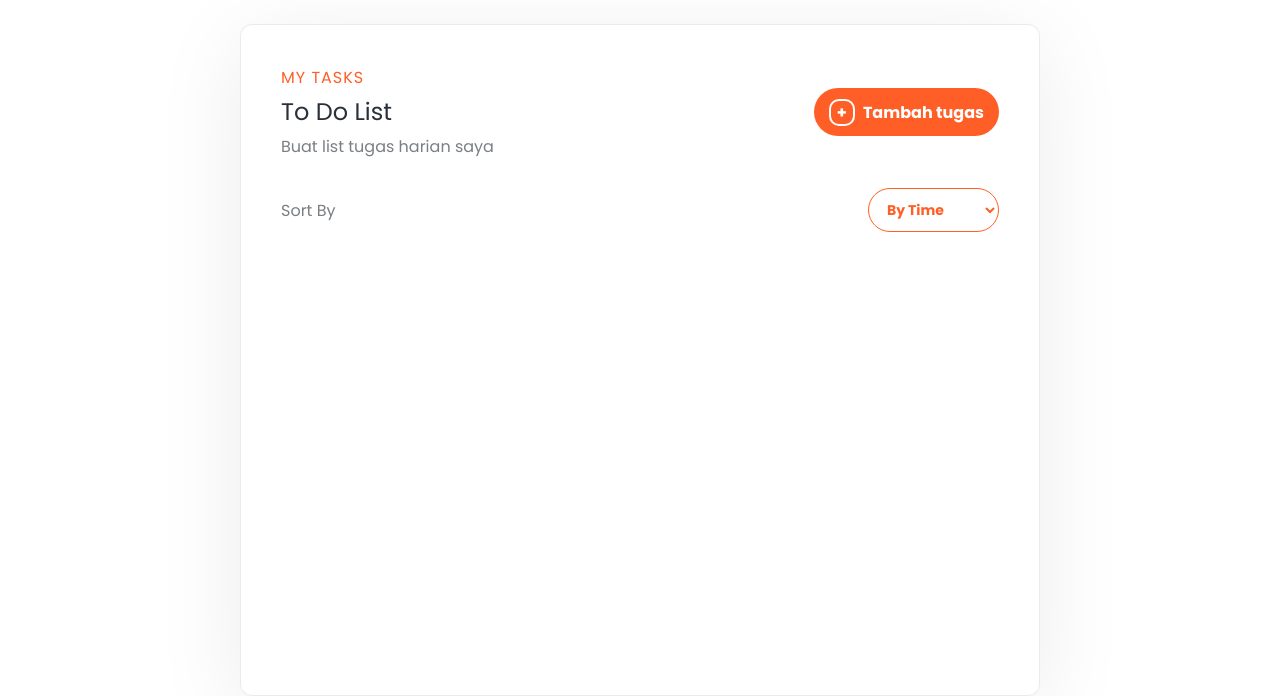
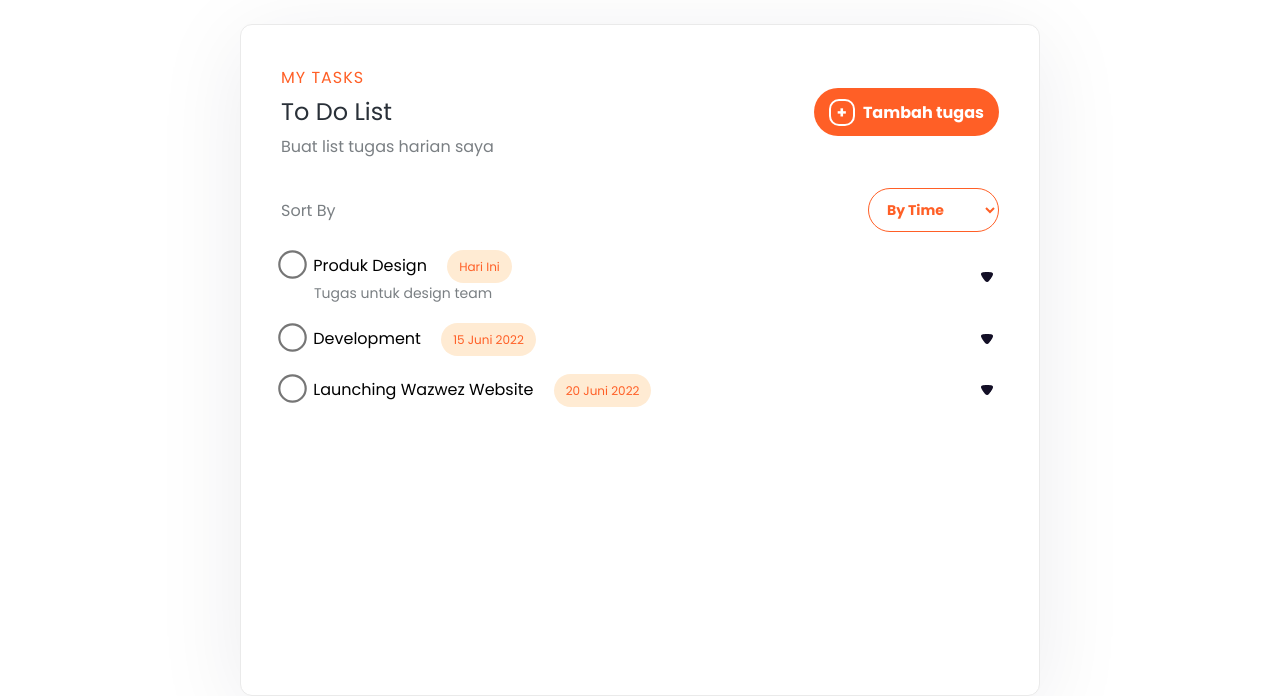
Before and after one commit to imbasri-dev/fazztrack-wazwez-app, a plain HTML site: page index.html in a window 1280 px wide. Shown: the part 104-800 px from the top of the page. Drawn offline with Linux system fonts and the light colour scheme.

Commit message:
content task

```diff
--- a/assets/style/style.css
+++ b/assets/style/style.css
@@ -201,3 +201,55 @@ main {
   /* Text Colors/Gray */
   color: #293038;
 }
+
+/* todolist_sort end */
+
+
+.task_container {
+  display: flex;
+  flex-direction: column;
+  margin-top: 16px;
+}
+
+.task_content_bar {
+  display: flex;
+  margin-top: 16px;
+  align-items: center;
+  align-content: center;
+  justify-content: space-between;
+  position: relative;
+}
+
+.task_content_bar .task_content {
+  padding: 5px;
+  width: 100%;
+  height: 100%;
+}
+
+.task_content_bar .task_content .sort_content {
+  padding: 8px 12px;
+  margin-bottom: 8px;
+  margin-left: 16px;
+  /* Primary/100 */
+  background: #FFEBD3;
+  border-radius: 50px;
+  font-weight: 500;
+  font-size: 12px;
+  color: #FF5F26;
+}
+
+.task_content_bar .task_content .text_content {
+  margin-left: 28px;
+  margin-top: 8px;
+  font-style: normal;
+  font-weight: 400;
+  font-size: 14px;
+  line-height: 100%;
+  /* Text Colors/Secondary */
+  color: #7A7F83;
+}
+
+.task_content_bar .task_content input[type="radio"] {
+  margin-right: 10px;
+  transform: scale(2.2);
+}
--- a/index.html
+++ b/index.html
@@ -65,8 +65,50 @@
           <option value="date">Terbaru</option>
         </select>
       </div>
+      <!-- todolist sort end -->
+      <div id="task_container">
+        <!-- content 1 -->
+        <div class="task_content_bar">
+          <div class="task_content">
+            <input type="radio" name="produk" value="produk" />
+            Produk Design
+            <span class="sort_content">Hari Ini</span>
+            <p class="text_content">Tugas untuk design team</p>
+          </div>
+          <img
+            src="/assets/img/Iconly-Bold-Iconly-Bold-Arrow - Down 2.png"
+            alt="dropdown"
+          />
+        </div>
+        <!-- content 2-->
+        <div class="task_content_bar">
+          <div class="task_content">
+            <input type="radio" name="produk" value="produk" />
+            <span class="title_content">Development</span>
+            <span class="sort_content">15 Juni 2022</span>
+            <p></p>
+          </div>
+          <img
+            src="/assets/img/Iconly-Bold-Iconly-Bold-Arrow - Down 2.png"
+            alt="dropdown"
+          />
+        </div>
 
-      <!-- todolist sort end -->
+        <!-- content 3-->
+        <div class="task_content_bar">
+          <div class="task_content">
+            <input type="radio" name="produk" value="produk" />
+            <span class="title_content">Launching Wazwez Website</span>
+            <span class="sort_content">20 Juni 2022</span>
+            <p></p>
+          </div>
+          <img
+            src="/assets/img/Iconly-Bold-Iconly-Bold-Arrow - Down 2.png"
+            alt="dropdown"
+          />
+        </div>
+      </div>
+      <!-- task_container end -->
     </main>
 
     <!-- link javascript ext -->
```
